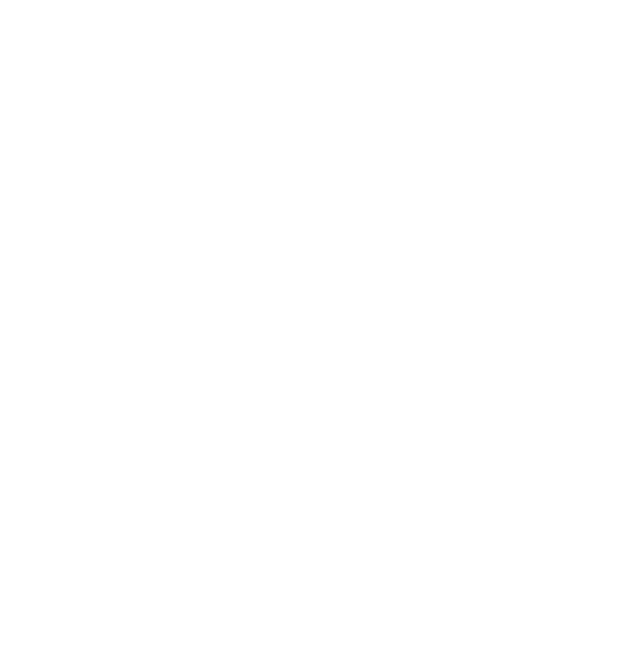
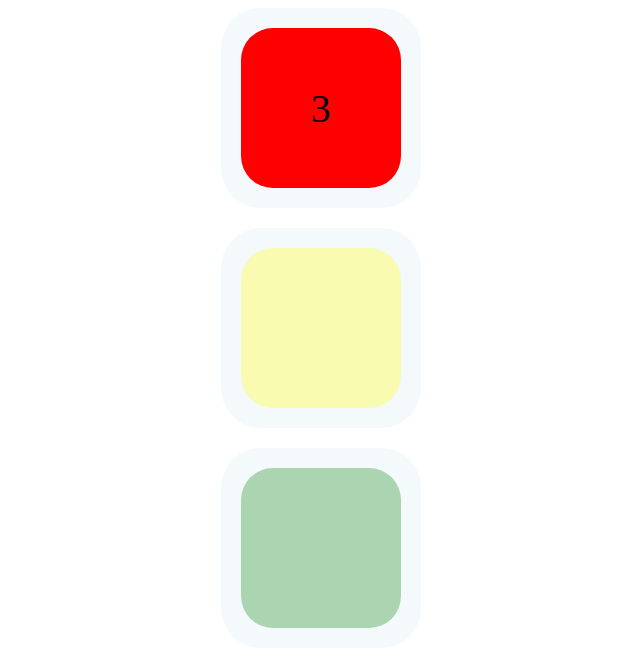
Before and after one commit to zombielovebrains/lights, a Vue app: page /red in a window 1280 px wide. Shown: the top 666 px of the page, without its empty margins (319-959 px from the left). Built offline with nearby package versions, Linux system fonts and the light colour scheme.

Commit message:
разбивка на компоненты

```diff
--- a/src/App.vue
+++ b/src/App.vue
@@ -15,9 +15,9 @@
 }
 </script>
 
-<style>
-  #app {
-    display: flex;
-    align-items: center;
-  }
+<style lang='sass'>
+  #app
+    display: flex
+    align-items: center
+
 </style>
--- a/src/components/screen-list-item.vue
+++ b/src/components/screen-list-item.vue
@@ -1,7 +1,7 @@
 <template>
   <li class="screen-list__item">
-    <div class="screen-list__light screen-list__light--{{id}}" :class="{active: current==id}" >
-      <screenListTimer :counter='counter' :isActive='isActive' />
+    <div class="screen-list__light" :class="{active: isCurrent, flickering: flicked && isCurrent}" :id='id'>
+      <screenListTimer :counter='counter' :isActive='isCurrent' />
     </div>
   </li>
 </template>
@@ -17,9 +17,13 @@
     props: {
       id: String,
       counter: Number,
-      isActive: Boolean,
       current: String,
-      color: String
+      flicked: Boolean
+    },
+    computed: {
+      isCurrent() {
+        return this.current==this.id
+      }
     }
   }
 </script>
@@ -35,24 +39,34 @@
     margin-bottom: 20px
     border-radius: 20%
 
-  .screen-list_light
+  .screen-list__light
     border-radius: 20%
     width: 80%
     height: 80%
     display: flex
     opacity: 0.3
 
-    &--red
-      background-color: red
+  #red
+    background-color: red
 
 
-    &--yellow
-      background-color: yellow
+  #yellow
+    background-color: yellow
 
 
-    &--green
-      background-color: green
+  #green
+    background-color: green
 
-    .active
-      opacity: 1
+  .active
+    opacity: 1
+
+  @keyframes blink
+    from
+      opacity: 1;
+
+    to
+      opacity: 0.2;
+
+  .flickering
+    animation: blink 0.4s linear infinite alternate
 </style>
--- a/src/components/screen-list-timer.vue
+++ b/src/components/screen-list-timer.vue
@@ -13,9 +13,14 @@
 </script>
 
 <style lang="sass">
-  .screen-list__timer {
-    font-size: 40px;
-    margin: auto;
-    color: #fff;
-  }
+  .screen-list__timer
+    font-size: 40px
+    margin: auto
+    color: #000
+    width: 60px
+    height: 60px
+    display: flex
+    justify-content: center
+    align-items: center
+
 </style>
--- a/src/components/screen-list.vue
+++ b/src/components/screen-list.vue
@@ -1,26 +1,27 @@
 <template>
   <ul class="screen-list">
-
-    <!-- <li class="screen-list__item">
-      <div class="screen-list_light screen-list_light--red" :class="{active: current=='red', flicker: flicked && current=='red'}" >
-        <span class="screen-list__timer" v-if="current=='red'">{{timeoutCounter}}</span>
-      </div>
-    </li>
-    <li class="screen-list__item">
-      <div class="screen-list_light screen-list_light--yellow" :class="{active: current=='yellow', flicker: flicked && current=='yellow'}">
-        <span class="screen-list__timer" v-if="current=='yellow'">{{timeoutCounter}}</span>
-      </div>
-    </li>
-    <li class="screen-list__item">
-      <div class="screen-list_light screen-list_light--green" :class="{active: current=='green', flicker: flicked && current=='green'}">
-        <span class="screen-list__timer" v-if="current=='green'">{{timeoutCounter}}</span>
-      </div>
-    </li>         -->
+    <screen-list-item
+      :id='"red"'
+      :counter='counterProp'
+      :flicked='flicked'
+      :current='current'/>
+    <screen-list-item
+      :id='"yellow"'
+      :counter='counterProp'
+      :flicked='flicked'
+      :current='current'/>
+    <screen-list-item
+      :id='"green"'
+      :counter='counterProp'
+      :flicked='flicked'
+      :current='current'/>
   </ul>
 </template>
 
 
 <script>
+  import screenListItem from './screen-list-item'
+
   class Screen {
     constructor(id, timer, next) {
       this.id = id
@@ -34,17 +35,21 @@
       callback(screen)
       setTimeout(()=>{
         this.trigger(screen.next, callback)
-    }, screen.timer * 1005)
+      }, screen.timer * 1000)
     }
   }
 
   export default {
     name: 'screenList',
+    components: {
+      screenListItem
+    },
     data() {
       return {
         current: 'red',
         timeoutCounter: Number,
-      flicked: false
+        flicked: false,
+        counterProp: Number
       }
     },
     methods: {
@@ -77,11 +82,10 @@
         this.flicked = false
         setTimeout(this.countDownTimer, 0)
       });
-
-
     },
     watch: {
       timeoutCounter() {
+        this.counterProp = this.timeoutCounter
         if (this.timeoutCounter < 3) {
           this.flicked = true
         }
@@ -98,58 +102,4 @@
     flex-direction: column
     justify-content: space-between
     list-style-type: none
-
-
-  .screen-list__item
-    background-color: #f4f9fc
-    display: flex
-    justify-content: center
-    align-items: center
-    width: 200px
-    height: 200px
-    margin-bottom: 20px
-    border-radius: 20%
-
-
-  .screen-list_light
-    border-radius: 20%
-    width: 80%
-    height: 80%
-    display: flex
-    opacity: 0.3
-
-    &--red
-      background-color: red
-
-
-    &--yellow
-      background-color: yellow
-
-
-    &--green
-      background-color: green
-
-
-  .active
-    opacity: 1
-
-
-  .screen-list__timer
-    font-size: 40px
-    margin: auto
-    color: #000
-
-  .flicked
-    opacity: 0.3
-
-  @keyframes start_blink
-    from
-      opacity: 1;
-
-    to
-      opacity: 0.2;
-
-  .flicker
-    animation: start_blink 0.4s linear infinite alternate
-
 </style>
```
Lines whose indentation alone changed are shown as unchanged.
